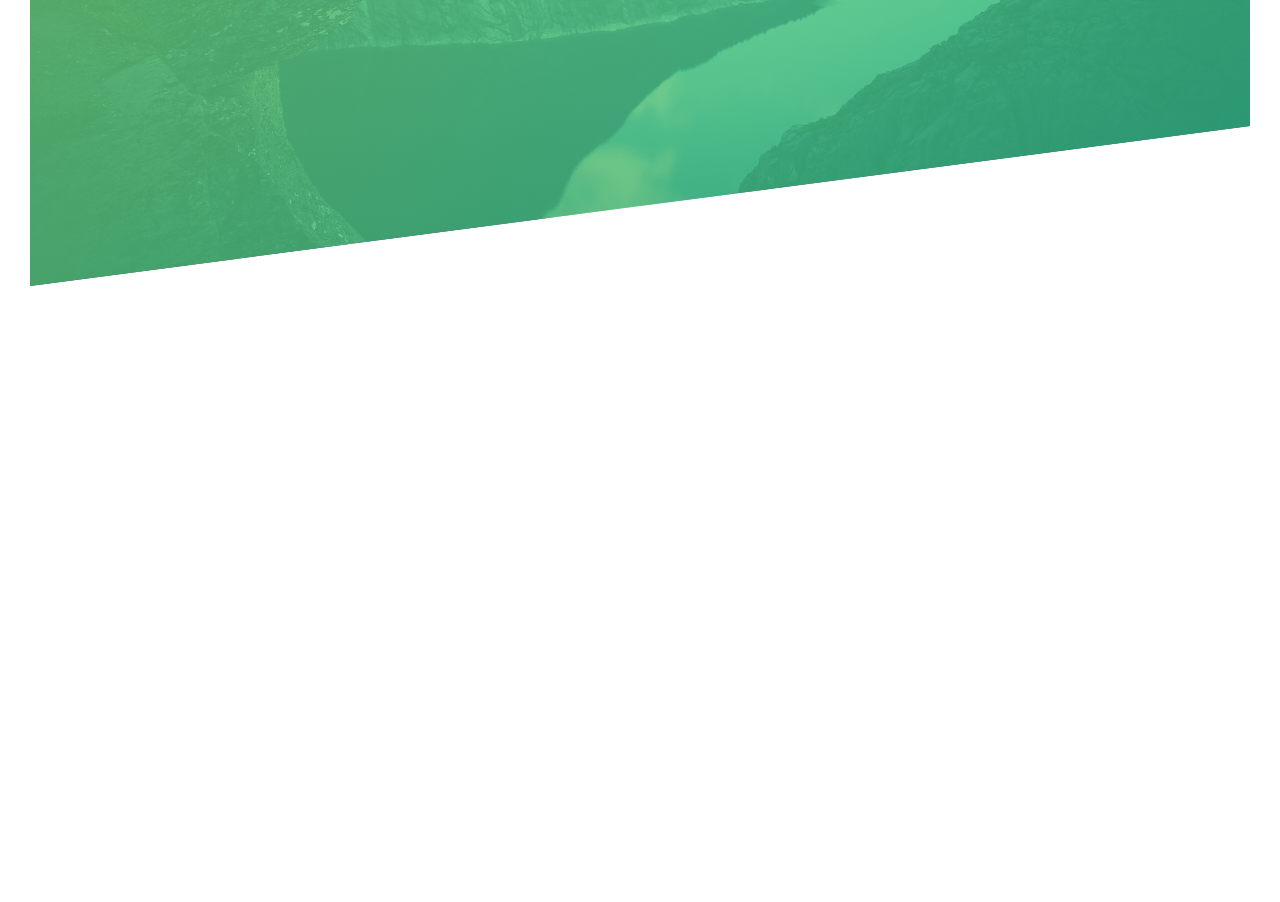
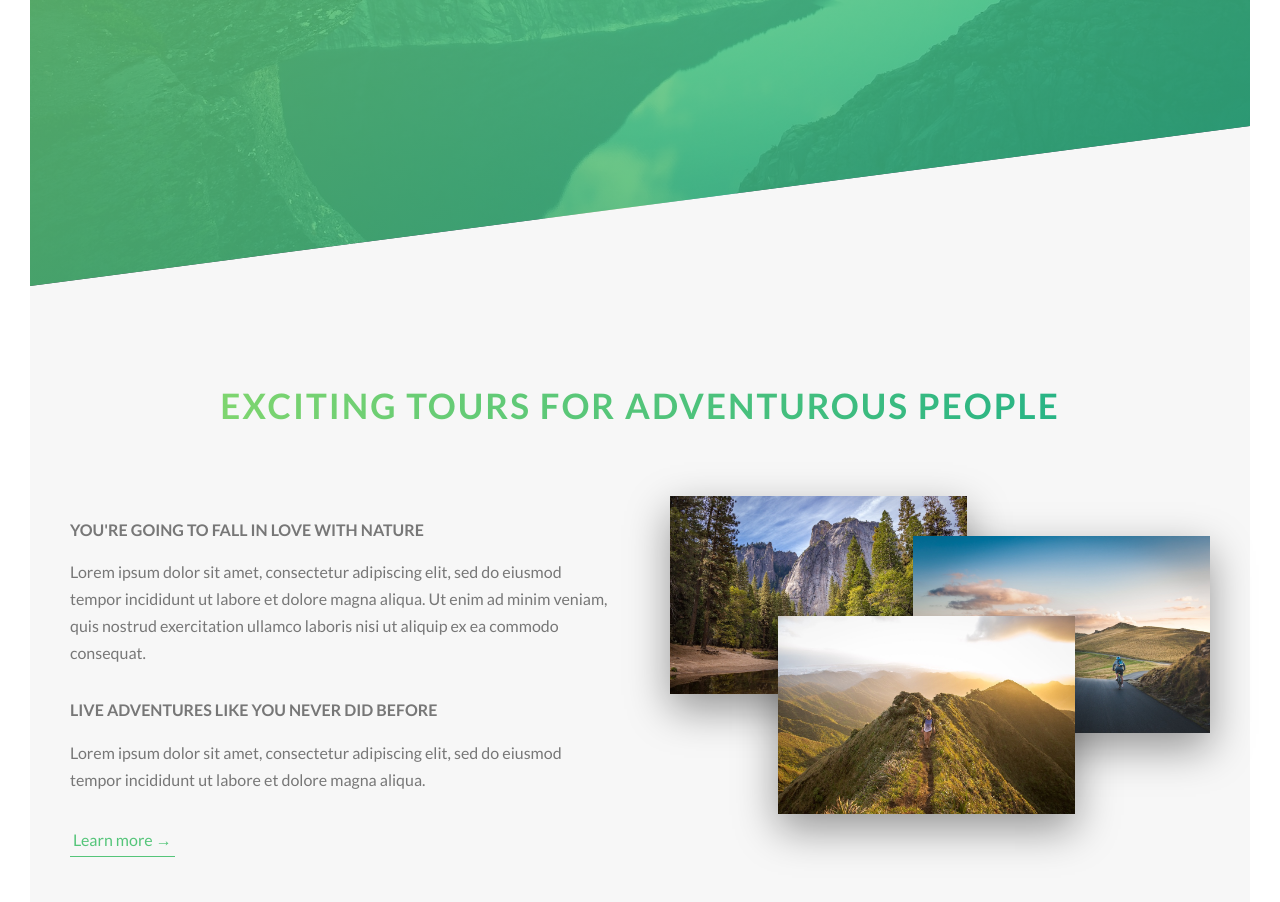
Before and after one commit to sasha-murtishcheva/natours, a website: page index.html in a window 1280 px wide. Shown: the part 504-1406 px from the top of the page. Before the commit the page ends 820 px from the top, so only its background shows below. Drawn offline with Linux system fonts and the light colour scheme.

Commit message:
Complete about section

```diff
--- a/index.html
+++ b/index.html
@@ -23,10 +23,39 @@
                 <a href="#" class="btn btn--white btn--animated">Discover our tours</a>
             </div>
         </header>
+        <main>
+            <section class="section-about">
+                <div class="u-center-text u-margin-bottom-big">
+                    <h2 class="heading-secondary">
+                        Exciting tours for adventurous people
+                    </h2>
+                </div>
+                    <div class="row">
+                        <div class="col-1-of-2">
+                            <h3 class="heading-tertiary  u-margin-bottom-small">You're going to fall in love with nature</h3>
+                            <p class="paragraph">Lorem ipsum dolor sit amet, consectetur adipiscing elit, sed do eiusmod tempor incididunt ut labore et dolore magna aliqua. Ut enim ad minim veniam, quis nostrud exercitation ullamco laboris nisi ut aliquip ex ea commodo consequat.
+                            </p>
+
+                            <h3 class="heading-tertiary u-margin-bottom-small">Live adventures like you never did before</h3>
+                            <p class="paragraph">Lorem ipsum dolor sit amet, consectetur adipiscing elit, sed do eiusmod tempor incididunt ut labore et dolore magna aliqua.
+                            </p>
+                            <a href="#" class="btn-text">Learn more &rarr;</a>
+                        </div>
+                        <div class="col-1-of-2">
+                            <div class="composition">
+                                <img src="img/nat-1-large.jpg" alt="Photo 1" class="composition__photo composition__photo--p1">
+                                <img src="img/nat-2-large.jpg" alt="Photo 2" class="composition__photo composition__photo--p2">
+                                <img src="img/nat-3-large.jpg" alt="Photo 3" class="composition__photo composition__photo--p3">
+                            </div>
+                        </div>
+                    </div>
+            </section>
+
+        </main>
 
     <!---------
     <section class="grid-test">
-        <div class="row">
+         <divclass="row">
             <div class="col-1-of-2">
                 Col 1 of 2
             </div>
--- a/sass/abstracts/_variables.scss
+++ b/sass/abstracts/_variables.scss
@@ -3,9 +3,15 @@ $color-primary: #55c57a;
 $color-primary-light: #7ed56f;
 $color-primary-dark: #28b485;
 
+$color-grey-light-1: #f7f7f7;
+
 $color-grey-dark: #777777;
 $color-white: #ffffff;
 $color-black: #000000;
+
+// FONT
+
+$default-font-size: 1.6rem;
 
 // GRID
 $grid-with: 114rem;
--- a/sass/base/_typography.scss
+++ b/sass/base/_typography.scss
@@ -29,3 +29,34 @@ body {
   }
 
 }
+
+.heading-secondary {
+  font-size: 3.5rem;
+  text-transform: uppercase;
+  font-weight: 700;
+  display: inline-block;
+  background-image: linear-gradient(to right, $color-primary-light, $color-primary-dark);
+  -webkit-background-clip: text;
+  color: transparent;
+  letter-spacing: .2rem;
+  transition: all .2s;
+
+  &:hover {
+    transform: skewY(2deg) skewX(15deg) scale(1.1);
+    text-shadow: .5rem 1rem 2rem rgba($color-black, .2);
+  }
+}
+
+.heading-tertiary {
+  font-size: $default-font-size;
+  font-weight: 700;
+  text-transform: uppercase;
+}
+
+.paragraph {
+  font-size: $default-font-size;
+
+  &:not(:last-child) {
+    margin-bottom: 3rem;
+  }
+}
--- a/sass/base/_utilities.scss
+++ b/sass/base/_utilities.scss
@@ -0,0 +1,5 @@
+.u-center-text { text-align: center; }
+
+.u-margin-bottom-small { margin-bottom: 1.5rem; }
+.u-margin-bottom-medium { margin-bottom: 4rem; }
+.u-margin-bottom-big { margin-bottom: 8rem; }
--- a/sass/components/_button.scss
+++ b/sass/components/_button.scss
@@ -53,3 +53,28 @@
     animation-fill-mode: backwards;
   }
 }
+
+.btn-text {
+  &:link,
+  &:visited {
+    font-size: $default-font-size;
+    color: $color-primary;
+    display: inline-block;
+    text-decoration: none;
+    border-bottom: 1px solid $color-primary;
+    padding: .3rem;
+    transition: all .2s;
+  }
+
+  &:hover {
+    background-color: $color-primary;
+    color: $color-white;
+    box-shadow: 0 1rem 2rem rgba($color-black, .15);
+    transform: translateY(-2px);
+  }
+
+  &:active {
+    box-shadow: 0 .5rem 1rem rgba($color-black, .15);
+    transform: translateY(0px);
+  }
+}
--- /dev/null
+++ b/sass/components/_composition.scss
@@ -0,0 +1,41 @@
+.composition {
+  position: relative;
+
+  &__photo {
+    width: 55%;
+    box-shadow: 0 1.5rem 4rem rgba($color-black, .4);
+    position: absolute;
+    z-index: 10;
+    transition: all .2s;
+    outline-offset: 2rem;
+
+    &--p1 {
+      left: 0;
+      top: -2rem;
+    }
+
+    &--p2 {
+      right: 0;
+      top: 2rem;
+    }
+
+    &--p3 {
+      left: 20%;
+      top: 10rem;
+    }
+
+    &:hover {
+      outline: 1.5rem solid $color-primary;
+      transform: scale(1.05) translateY(-.5rem);
+      box-shadow: 0 1.5rem 4rem rgba($color-black, .5);
+      z-index: 20;
+    }
+
+  }
+
+  //selects all photos that are not hovered
+  &:hover &__photo:not(:hover) {
+    transform: scale(.95);
+  }
+
+}
--- a/sass/layout/_grid.scss
+++ b/sass/layout/_grid.scss
@@ -2,7 +2,6 @@
 
 .row {
   max-width: $grid-with;
-  background-color: #eeeeee;
   margin: 0 auto;
 
   &:not(:last-child) {
@@ -12,7 +11,6 @@
   @include clearfix;
 
   [class^="col-"] {
-    background-color: orangered;
     float: left;
 
     &:not(:last-child) {
--- a/sass/main.scss
+++ b/sass/main.scss
@@ -8,6 +8,7 @@
 @import "base/utilities";
 
 @import "components/button";
+@import "components/composition";
 
 @import "layout/header";
 @import "layout/grid";
--- a/sass/pages/_home.scss
+++ b/sass/pages/_home.scss
@@ -0,0 +1,5 @@
+.section-about {
+  background-color: $color-grey-light-1;
+  padding: 25rem 0;
+  margin-top: -20vh;
+}
```
Also changed, not shown: css/style.css.
